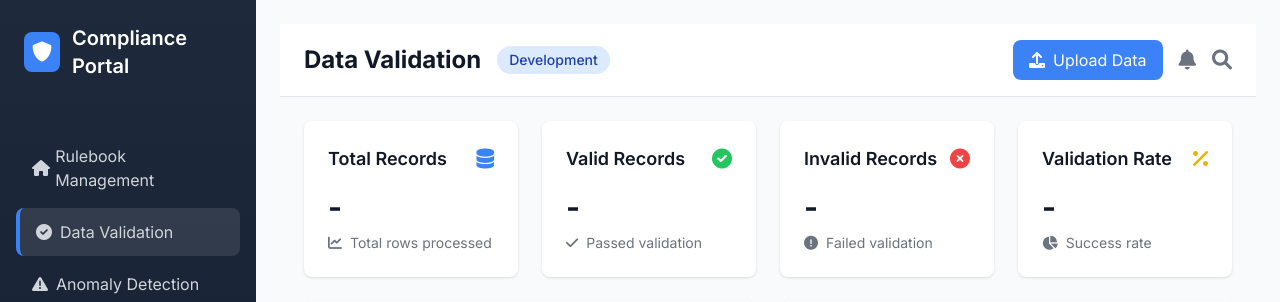
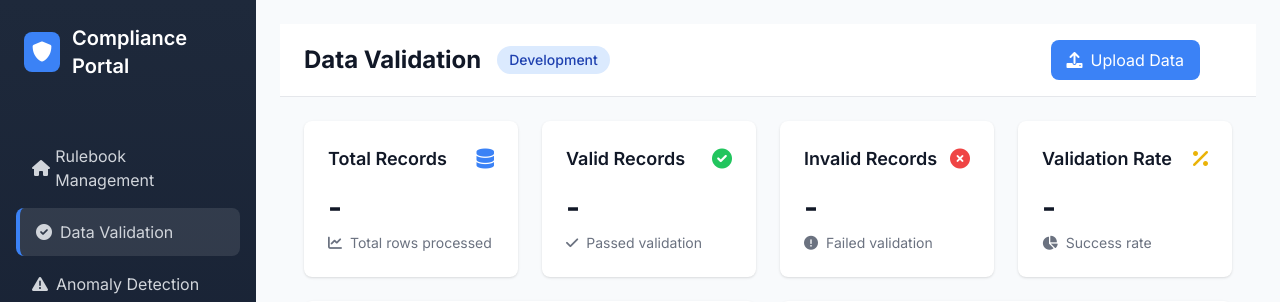
Before and after one commit to ewfx/gaidp-singularity-squad, a Flask app: page /data-validation in a window 1280 px wide. Shown: the top 302 px of the page. Run offline with Flask 2, Linux system fonts and the light colour scheme; parts of the project's set-up code (start-up, migrations or seed data) failed here and were passed over; some libraries are stand-ins or nearby versions.

Commit message:
Some changes

```diff
--- a/code/src/backend/app/templates/anomaly_detection.html
+++ b/code/src/backend/app/templates/anomaly_detection.html
@@ -417,7 +417,7 @@
               <span
                 class="px-3 py-1 bg-blue-100 text-blue-800 rounded-full text-sm font-medium"
               >
-                Production
+               Development
               </span>
             </div>
             <div class="flex items-center space-x-4">
--- a/code/src/backend/app/templates/data_validation.html
+++ b/code/src/backend/app/templates/data_validation.html
@@ -233,10 +233,10 @@
                   Upload Data
                 </button>
                 <button class="text-gray-500 hover:text-gray-700">
-                  <i class="fas fa-bell text-xl"></i>
+                  <!-- <i class="fas fa-bell text-xl"></i> -->
                 </button>
                 <button class="text-gray-500 hover:text-gray-700">
-                  <i class="fas fa-search text-xl"></i>
+                  <!-- <i class="fas fa-search text-xl"></i> -->
                 </button>
               </div>
             </div>
```
Also changed, not shown: code/src/data/rulebooks/f8e7619c-c23c-4f1f-83af-f028dc6007ef/metadata.json (deleted, +0 -1 lines), 1 other file.
